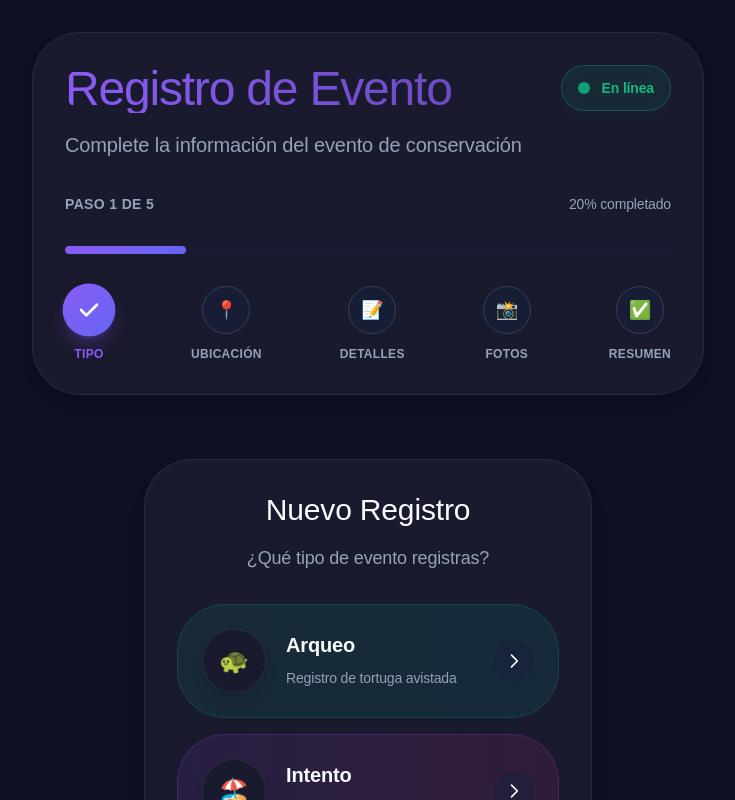
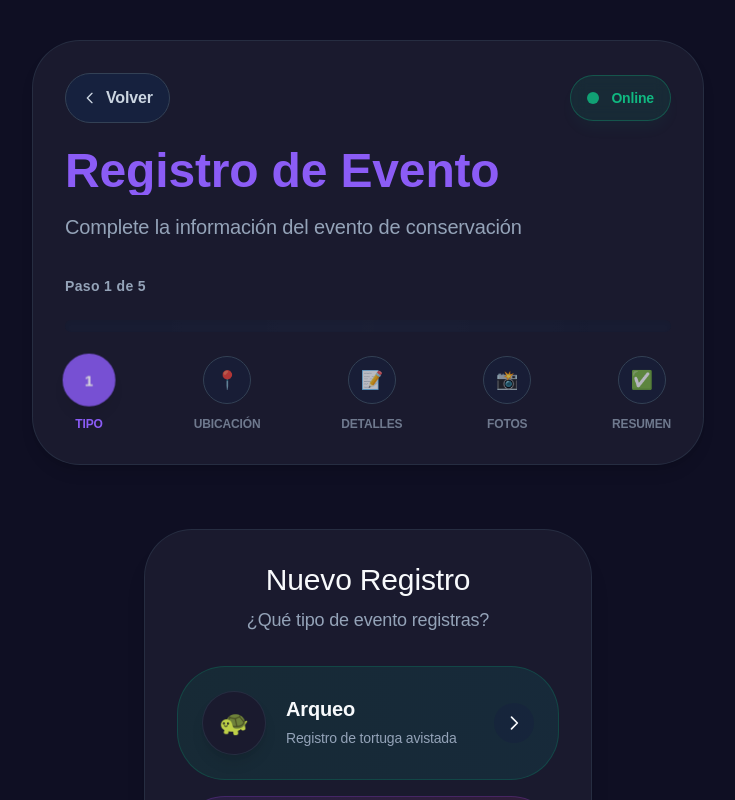
Before and after one commit to 91uliuli91/turtle-conservation-app, a Next.js app: page /formulario in a window 1280 px wide. Shown: the top 800 px of the page, without its empty margins (272-1007 px from the left). Built offline with nearby package versions, Linux system fonts and the light colour scheme.

Commit message:
cambio de diseño

```diff
--- a/src/components/EventTypeSelector.tsx
+++ b/src/components/EventTypeSelector.tsx
@@ -45,7 +45,7 @@ export default function EventTypeSelector({ onSelect }: EventTypeSelectorProps)
       <div className="bg-card rounded-3xl p-8 shadow-xl border border-border/50 w-full max-w-md">
         <div className="mb-8 text-center">
 
-          <h2 className="text-3xl font-light text-foreground mb-4 text-balance">Nuevo Registro</h2>
+          <h2 className="text-3xl font-light text-foreground mb-2 text-balance">Nuevo Registro</h2>
           <p className="text-muted-foreground text-lg text-pretty">¿Qué tipo de evento registras?</p>
         </div>
 
@@ -55,9 +55,9 @@ export default function EventTypeSelector({ onSelect }: EventTypeSelectorProps)
               key={event.id}
               onClick={() => onSelect(event.id)}
               className={`group w-full p-6 rounded-3xl border transition-all duration-500 ease-out
-                         hover:scale-105 hover:shadow-2xl hover:shadow-primary/10
-                         bg-gradient-to-r ${event.bgColor} ${event.borderColor}
-                         hover:border-primary/30 animate-fadeInUp`}
+                        hover:scale-105 hover:shadow-2xl hover:shadow-primary/10
+                        bg-gradient-to-r ${event.bgColor} ${event.borderColor}
+                        hover:border-primary/30 animate-fadeInUp`}
               style={{ animationDelay: `${index * 100}ms` }}
             >
               <div className="flex items-center space-x-5">
@@ -65,8 +65,8 @@ export default function EventTypeSelector({ onSelect }: EventTypeSelectorProps)
                   {event.icon}
                 </div>
 
-                <div className="text-left flex-1">
-                  <div className="text-xl font-semibold text-foreground mb-2 group-hover:text-primary transition-colors duration-300">
+                <div className="text-left flex-1 m-0">
+                  <div className="text-xl font-semibold text-foreground mb-1 group-hover:text-primary transition-colors duration-300">
                     {event.name}
                   </div>
                   <div className="text-muted-foreground text-sm leading-relaxed">{event.description}</div>
--- a/src/components/WizardForm.tsx
+++ b/src/components/WizardForm.tsx
@@ -30,6 +30,10 @@ export default function WizardForm() {
   })
   const [isSaving, setIsSaving] = useState(false)
   const [saveStatus, setSaveStatus] = useState<"idle" | "saving" | "saved" | "error">("idle")
+  const [showSuccessOptions, setShowSuccessOptions] = useState(false)
+
+  // ⭐⭐⭐ NUEVO ESTADO PARA ANIMACIÓN ⭐⭐⭐
+  const [isProgressAnimating, setIsProgressAnimating] = useState(false)
 
   const { isOnline, pendingSyncs, saveEventOffline, syncPendingEvents } = useOffline()
 
@@ -56,6 +60,13 @@ export default function WizardForm() {
     }
   }, [isOnline, pendingSyncs, syncPendingEvents])
 
+  // ⭐⭐⭐ NUEVO EFECTO PARA ANIMACIÓN DE BARRA ⭐⭐⭐
+  useEffect(() => {
+    setIsProgressAnimating(true);
+    const timer = setTimeout(() => setIsProgressAnimating(false), 500);
+    return () => clearTimeout(timer);
+  }, [currentStep])
+
   const handleSave = async () => {
     setIsSaving(true)
     setSaveStatus("saving")
@@ -66,12 +77,14 @@ export default function WizardForm() {
         console.log("Guardando online:", eventData)
         await new Promise((resolve) => setTimeout(resolve, 2000))
         setSaveStatus("saved")
-        alert("✅ Evento guardado en línea exitosamente!")
+        // Mostrar opciones después de 1 segundo
+        setTimeout(() => setShowSuccessOptions(true), 1000)
       } else {
         // Guardar offline
         const id = await saveEventOffline(eventData)
         setSaveStatus("saved")
-        alert(`✅ Evento guardado offline (ID: ${id}). Se sincronizará automáticamente cuando haya conexión.`)
+        // Mostrar opciones después de 1 segundo
+        setTimeout(() => setShowSuccessOptions(true), 1000)
       }
     } catch (error: any) {
       console.error("Error guardando evento:", error)
@@ -82,7 +95,46 @@ export default function WizardForm() {
     }
   }
 
+  const handleAddNewEvent = () => {
+    // Resetear el formulario para nuevo evento
+    setEventData({
+      type: "",
+      location: { lat: 0, lon: 0 },
+      details: {},
+      photos: [] as string[],
+      observations: "",
+    })
+    setCurrentStep(1)
+    setSaveStatus("idle")
+    setShowSuccessOptions(false)
+  }
+
+  const handleReturnToDashboard = () => {
+    // Redirigir al dashboard
+    window.location.href = "/"
+  }
+
+  // Calcular el progreso correctamente
+  const calculateProgress = () => {
+    // El progreso debe ser 0% en el paso 1 (selección de tipo)
+    // y avanzar 25% por cada paso completado
+    if (currentStep === 1) return 0;
+    return ((currentStep - 1) / 4) * 100;
+  }
+
   const renderCurrentStep = () => {
+    // Si estamos en estado de éxito y mostrando opciones, renderizar el componente de éxito
+    if (saveStatus === "saved" && showSuccessOptions) {
+      return (
+        <div className="animate-fadeInUp">
+          <SuccessOptions
+            onAddNewEvent={handleAddNewEvent}
+            onReturnToDashboard={handleReturnToDashboard}
+          />
+        </div>
+      )
+    }
+
     switch (currentStep) {
       case 1:
         return (
@@ -122,27 +174,39 @@ export default function WizardForm() {
           />
         )
       case 5:
-        return <SummaryStep eventData={eventData} onBack={prevStep} onSave={handleSave} isSaving={isSaving} />
+        return (
+          <SummaryStep
+            eventData={eventData}
+            onBack={prevStep}
+            onSave={handleSave}
+            isSaving={isSaving}
+          />
+        )
       default:
         return <div>Paso no válido</div>
     }
   }
 
+  const progressPercentage = calculateProgress();
+
   return (
     <div className="min-h-screen bg-background">
-      <div className="p-6 sm:p-8">
+      <div className="p-2 sm:p-8">
         <div className="max-w-2xl mx-auto">
-          <div className="bg-card rounded-3xl p-8 shadow-lg border border-border/50 mb-8">
-            <div className="flex justify-between items-start mb-8">
-              <div className="space-y-4">
-                <h1 className="text-4xl sm:text-5xl font-light text-balance tracking-tight bg-gradient-to-r from-primary to-primary/70 bg-clip-text text-transparent">
-                  Registro de Evento
-                </h1>
-                <p className="text-muted-foreground text-xl text-pretty leading-relaxed">
-                  Complete la información del evento de conservación
-                </p>
-              </div>
-
+          <div className="bg-card rounded-3xl p-8 shadow-lg border border-border/50 mb-8 mt-2">
+            <div className="flex items-center gap-4 mb-2 justify-between ">
+              {/* Botón de regreso mejorado */}
+              <button
+                onClick={() => window.history.back()}
+                className="flex items-center space-x-2 px-4 py-3 bg-secondary hover:bg-accent text-secondary-foreground
+                        border border-border transition-all duration-300 hover:scale-105 hover:shadow-lg
+                        cursor-pointer group"
+              >
+                <svg className="w-4 h-4 " fill="none" stroke="currentColor" viewBox="0 0 24 24">
+                  <path strokeLinecap="round" strokeLinejoin="round" strokeWidth={2} d="M15 19l-7-7 7-7" />
+                </svg>
+                <span className="font-bold">Volver</span>
+              </button>
               <div
                 className={`px-4 py-3 rounded-2xl text-sm font-medium border transition-all duration-300 backdrop-blur-sm ${
                   isOnline
@@ -154,35 +218,66 @@ export default function WizardForm() {
                   <div
                     className={`w-3 h-3 rounded-full ${isOnline ? "bg-success" : "bg-destructive"} animate-pulse`}
                   ></div>
-                  <span className="font-semibold">{isOnline ? "En línea" : "Offline"}</span>
+                  <span className="font-semibold">{isOnline ? "Online" : "Offline"}</span>
                   {pendingSyncs > 0 && (
                     <span className="bg-muted px-3 py-1 rounded-full text-xs font-medium">{pendingSyncs}</span>
                   )}
                 </div>
               </div>
             </div>
+            <div className="flex justify-between items-start mb-8">
+              <div className="space-y-4 ">
+                <h1 className="text-3xl sm:text-5xl font-bold text-balance bg-gradient-to-r from-primary to-primary/100 bg-clip-text text-transparent rounded-none pt-4 ">
+                  {saveStatus === "saved" && showSuccessOptions ? "Evento Guardado" : "Registro de Evento"}
+                </h1>
+                <p className="text-muted-foreground text-xl text-pretty leading-relaxed">
+                  {saveStatus === "saved" && showSuccessOptions
+                    ? "¿Qué te gustaría hacer ahora?"
+                    : "Complete la información del evento de conservación"}
+                </p>
+              </div>
+            </div>
 
-            <div className="space-y-8">
+            {saveStatus !== "saved" || !showSuccessOptions ? (
+              <div className="space-y-6">
                 <div className="flex items-center justify-between">
-                <span className="text-sm font-semibold text-muted-foreground tracking-wide">
-                  PASO {currentStep} DE 5
-                </span>
-                <span className="text-sm text-muted-foreground font-medium">
-                  {Math.round((currentStep / 5) * 100)}% completado
+                  <span className="text-sm font-bold text-muted-foreground tracking-wide">
+                    Paso {currentStep} de 5
                   </span>
                 </div>
 
-              {/* Enhanced progress bar with gradient */}
                 <div className="relative">
-                <div className="w-full bg-muted/30 rounded-full h-2 overflow-hidden">
+                  <div className="w-full bg-muted/30 rounded-full h-3 overflow-hidden shadow-inner">
+                    {/* Barra de fondo con efecto de pulso sutil */}
+                    <div className="absolute inset-0 bg-gradient-to-r from-transparent via-white/5 to-transparent animate-pulse-slow"></div>
+
+                    {/* Barra de progreso principal con animación de onda */}
                     <div
-                    className="gradient-purple-blue h-2 rounded-full transition-all duration-1000 ease-out shadow-lg"
-                    style={{ width: `${(currentStep / 5) * 100}%` }}
-                  ></div>
+                      className={`h-3 rounded-full transition-all duration-1000 ease-out shadow-lg relative overflow-hidden ${
+                        isProgressAnimating ? 'animate-wave' : ''
+                      }`}
+                      style={{ width: `${progressPercentage}%` }}
+                    >
+                      {/* Gradiente principal */}
+                      <div className="absolute inset-0 gradient-purple-blue"></div>
+
+                      {/* Efecto de brillo animado */}
+                      <div className="absolute inset-0 bg-gradient-to-r from-transparent via-white/30 to-transparent animate-shine"></div>
                     </div>
                   </div>
 
-              {/* Modern step indicators */}
+                  {/* Indicador de porcentaje flotante */}
+                  {progressPercentage > 0 && progressPercentage < 100 && (
+                    <div
+                      className="absolute top-1/2 transform -translate-y-1/2 bg-primary text-primary-foreground px-2 py-1 rounded text-xs font-bold shadow-lg transition-all duration-1000 ease-out animate-float"
+                      style={{ left: `calc(${progressPercentage}% - 20px)` }}
+                    >
+                      {Math.round(progressPercentage)}%
+                    </div>
+                  )}
+                </div>
+
+                {/* Modern step indicators - CON ANIMACIONES MEJORADAS */}
                 <div className="flex justify-between items-center">
                 {[
                   { step: 1, label: "Tipo", icon: "🐢" },
@@ -190,16 +285,24 @@ export default function WizardForm() {
                   { step: 3, label: "Detalles", icon: "📝" },
                   { step: 4, label: "Fotos", icon: "📸" },
                   { step: 5, label: "Resumen", icon: "✅" },
-                ].map(({ step, label, icon }) => (
-                  <div key={step} className="flex flex-col items-center space-y-3 animate-fadeInUp">
+                ].map(({ step, label, icon }) => {
+                  const isCompleted = currentStep > step;
+                  const isCurrent = currentStep === step;
+                  const isFuture = currentStep < step;
+
+                  return (
+                    <div key={step} className="flex flex-col items-center space-y-3">
                       <div
-                      className={`relative w-12 h-12 rounded-2xl flex items-center justify-center text-lg transition-all duration-500 ${
-                        currentStep >= step
-                          ? "gradient-purple-blue text-white shadow-lg shadow-primary/25 scale-110"
-                          : "bg-muted/50 text-muted-foreground border border-border hover:bg-muted/80"
+                        className={`relative w-12 h-12 rounded-2xl flex items-center justify-center text-lg transition-all duration-700 ${
+                          isCompleted
+                            ? "gradient-purple-blue text-white shadow-lg shadow-primary/25 scale-110 animate-check-in" // Completado con animación
+                            : isCurrent
+                            ? "bg-primary text-primary-foreground border-2 border-primary shadow-lg scale-110 animate-pulse" // Actual con pulso
+                            : "bg-muted/50 text-muted-foreground border border-border hover:bg-muted/80 transition-all duration-300" // Futuro
                         }`}
                       >
-                      {currentStep >= step ? (
+                        {isCompleted ? (
+                          <div className="animate-check-in">
                             <svg className="w-6 h-6" fill="currentColor" viewBox="0 0 20 20">
                               <path
                                 fillRule="evenodd"
@@ -207,32 +310,41 @@ export default function WizardForm() {
                                 clipRule="evenodd"
                               />
                             </svg>
+                          </div>
+                        ) : isCurrent ? (
+                          <span className="font-bold text-sm animate-bounce-in">{step}</span>
                         ) : (
-                        <span>{icon}</span>
+                          <span className="opacity-70">{icon}</span>
                         )}
                       </div>
                       <span
-                      className={`text-xs font-semibold transition-colors duration-300 tracking-wide ${
-                        currentStep >= step ? "text-primary" : "text-muted-foreground"
+                        className={`text-xs font-semibold transition-all duration-500 ${
+                          isCompleted
+                            ? "text-primary font-bold"
+                            : isCurrent
+                            ? "text-primary font-bold"
+                            : "text-muted-foreground opacity-70"
                         }`}
                       >
                         {label.toUpperCase()}
                       </span>
                     </div>
-                ))}
+                  );
+                })}
                 </div>
               </div>
+            ) : null}
           </div>
         </div>
       </div>
 
-      <div className="px-6 pb-12 sm:px-8">
+      <div className="px-2 pb-12 sm:px-8">
         <div className="max-w-2xl mx-auto">
           <div className="animate-fadeInUp">{renderCurrentStep()}</div>
         </div>
       </div>
 
-      {saveStatus !== "idle" && (
+      {saveStatus !== "idle" && !showSuccessOptions && (
         <div className="fixed bottom-0 left-0 right-0 bg-background/95 backdrop-blur-xl border-t border-border/50 z-50">
           <div className="px-6 py-6">
             <div className="max-w-2xl mx-auto">
@@ -278,7 +390,6 @@ export default function WizardForm() {
                     </div>
                     <span className="font-semibold text-lg">Error al guardar el evento</span>
                   </div>
-
                 )}
               </div>
             </div>
@@ -288,3 +399,70 @@ export default function WizardForm() {
     </div>
   )
 }
+
+// Componente para las opciones después de guardar exitosamente
+function SuccessOptions({ onAddNewEvent, onReturnToDashboard }: {
+  onAddNewEvent: () => void;
+  onReturnToDashboard: () => void;
+}) {
+  return (
+    <div className="bg-card rounded-3xl p-8 shadow-xl border border-border/50 max-w-md mx-auto">
+      <div className="text-center mb-8">
+        <div className="w-20 h-20 bg-success/20 rounded-full flex items-center justify-center mx-auto mb-6 animate-bounce">
+          <svg className="w-10 h-10 text-success" fill="currentColor" viewBox="0 0 20 20">
+            <path
+              fillRule="evenodd"
+              d="M16.707 5.293a1 1 0 010 1.414l-8 8a1 1 0 01-1.414 0l-4-4a1 1 0 011.414-1.414L8 12.586l7.293-7.293a1 1 0 011.414 0z"
+              clipRule="evenodd"
+            />
+          </svg>
+        </div>
+        <h2 className="text-2xl font-bold text-foreground mb-2">¡Evento Guardado!</h2>
+        <p className="text-muted-foreground">El evento ha sido registrado exitosamente en el sistema.</p>
+      </div>
+
+      <div className="space-y-4">
+        <button
+          onClick={onAddNewEvent}
+          className="w-full p-6 gradient-purple-blue text-white font-semibold
+                  hover:scale-105 hover:shadow-2xl hover:shadow-primary/25
+                  transition-all duration-500 ease-out group animate-fadeInUp"
+          style={{ animationDelay: "200ms" }}
+        >
+          <div className="flex items-center justify-center space-x-4">
+            <div className="w-12 h-12 bg-white/20 flex items-center justify-center text-2xl group-hover:scale-110 transition-transform duration-300">
+              ➕
+            </div>
+            <div className="text-left">
+              <div className="text-lg font-semibold">Agregar Nuevo Evento</div>
+              <div className="text-white/80 text-sm">Registrar otro evento</div>
+            </div>
+          </div>
+        </button>
+
+        <button
+          onClick={onReturnToDashboard}
+          className="w-full p-6 bg-secondary hover:bg-accent text-secondary-foreground
+                  border border-border font-semibold hover:scale-105
+                  transition-all duration-500 ease-out group animate-fadeInUp"
+          style={{ animationDelay: "400ms" }}
+        >
+          <div className="flex items-center justify-center space-x-4">
+            <div className="w-12 h-12 bg-muted/50 flex items-center justify-center text-2xl group-hover:scale-110 transition-transform duration-300">
+              🏠
+            </div>
+            <div className="text-left">
+              <div className="text-lg font-semibold">Volver al Inicio</div>
+              <div className="text-muted-foreground text-sm">Regresar al dashboard</div>
+            </div>
+          </div>
+        </button>
+      </div>
+      <div className="mt-8 pt-6 border-t border-border/30">
+        <p className="text-center text-xs text-muted-foreground tracking-wide animate-pulse">
+          SELECCIONA UNA OPCIÓN PARA CONTINUAR
+        </p>
+      </div>
+    </div>
+  );
+  }
```
Lines whose indentation alone changed are shown as unchanged.
